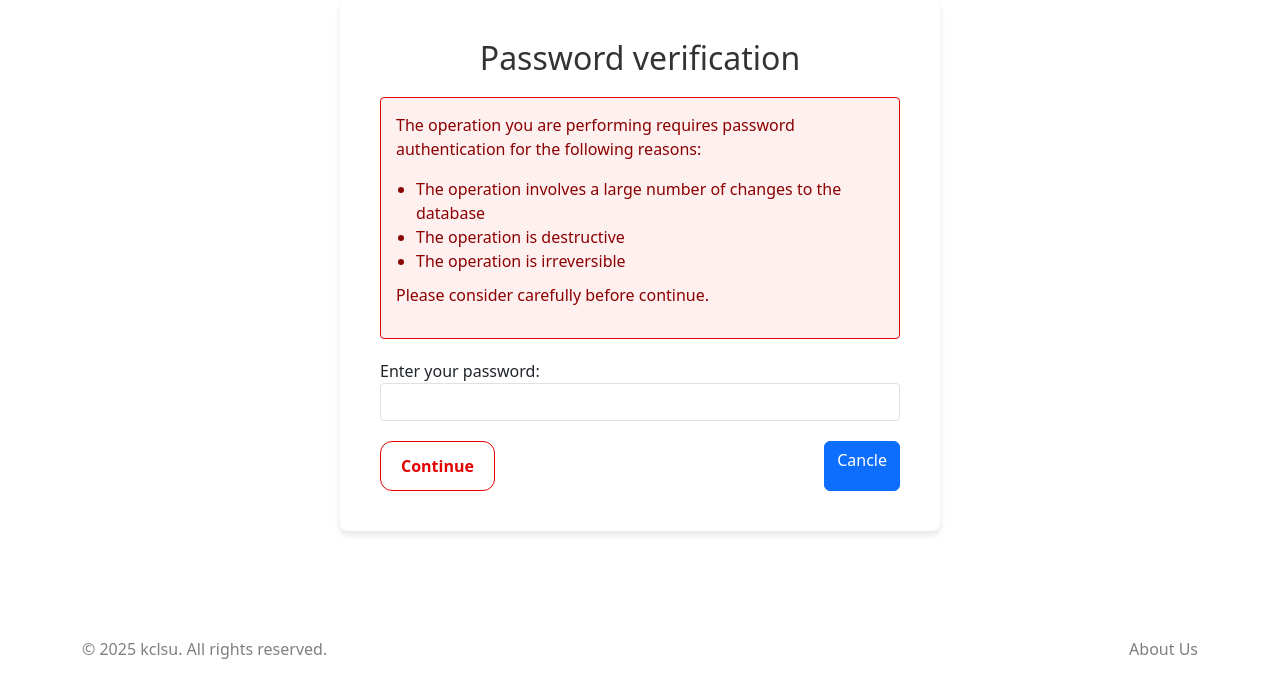
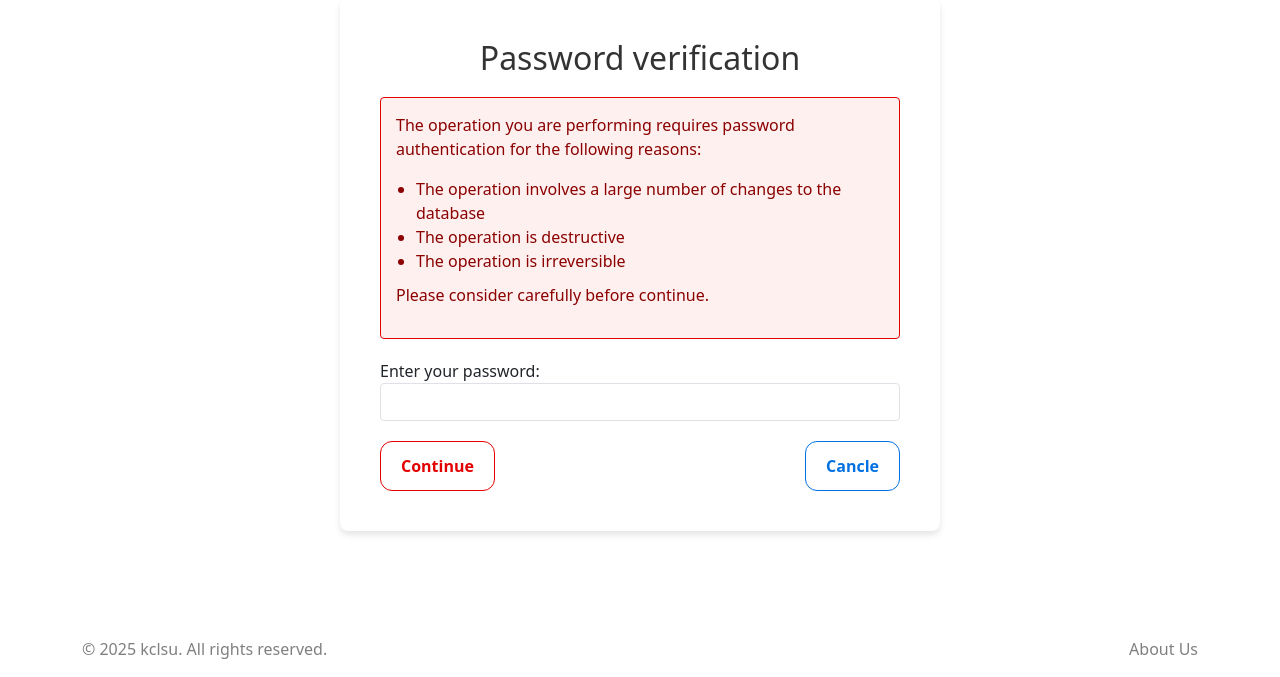
Before and after one commit to MingzeLi-qwq/Clubland, a Django app: page /verify-admin-password/ in a window 1280 px wide. Shown: the part 164-841 px from the top of the page. Run offline with Django 5.2, Linux system fonts and the light colour scheme; data that the repository does not hold is empty; some libraries are stand-ins or nearby versions.

Commit message:
some update

```diff
--- a/admin_system/templates/admin_panel/admin_panel_club/admin_panel_club_event/RSVPs.html
+++ b/admin_system/templates/admin_panel/admin_panel_club/admin_panel_club_event/RSVPs.html
@@ -7,7 +7,7 @@
 <div class="card p-3 mb-3 shadow-sm">
   <h5>Attendees ({{ rsvps.count }})</h5>
 
-  <!-- 搜索框 -->
+  <!-- search box -->
   <form method="get" class="mb-3">
     <div class="input-group">
       <input type="text" name="search" class="form-control"
@@ -16,7 +16,7 @@
     </div>
   </form>
 
-  <!-- RSVPs列表 -->
+  <!-- RSVPs list -->
   <div class="table-responsive">
     <table class="table table-hover">
       <thead class="table-light">
@@ -53,7 +53,7 @@
   </div>
 </div>
 
-<!-- 添加RSVP搜索框 -->
+<!-- Add RSVP search box -->
 <div class="card p-3 mt-4 shadow-sm">
   <h5>Add Attendees</h5>
   <p>Search for users to add to this event.</p>
--- a/admin_system/templates/admin_panel/admin_panel_club/events.html
+++ b/admin_system/templates/admin_panel/admin_panel_club/events.html
@@ -14,7 +14,7 @@
             </a>
         </div>
 
-        <!-- 添加搜索框 -->
+        <!-- Add search box -->
         <form method="get" class="mb-3">
             <div class="input-group">
                 <input type="text" name="search" class="form-control" placeholder="Search events" value="{{ search_query }}">
@@ -22,7 +22,7 @@
             </div>
         </form>
 
-        <!-- 显示events列表 -->
+        <!-- Show events list -->
         <div class="table-responsive">
             <table class="table table-hover">
                 <thead class="table-light">
--- a/admin_system/templates/admin_panel/admin_panel_requests/new_club_requests.html
+++ b/admin_system/templates/admin_panel/admin_panel_requests/new_club_requests.html
@@ -10,7 +10,7 @@
 
 <h4>New Club Requests</h4>
 
-<!-- 搜索框 -->
+<!-- search box -->
 <form method="get" class="mb-3">
     <div class="input-group">
         <input type="text" name="search" class="form-control" placeholder="Search requests" value="{{ search_query }}">
--- a/admin_system/templates/admin_panel/admin_panel_user/information.html
+++ b/admin_system/templates/admin_panel/admin_panel_user/information.html
@@ -5,7 +5,7 @@
 <h4>User Information</h4>
 
 <div class="card p-3 mb-3 shadow-sm">
-    <!-- 用户头像 -->
+    <!-- User profile picture -->
     <div class="d-flex align-items-center mb-4">
         <div class="rounded-circle bg-light d-flex justify-content-center align-items-center"
              style="width: 80px; height: 80px;">
@@ -17,7 +17,7 @@
         </div>
     </div>
 
-    <!-- 基本信息 -->
+    <!-- Basic Information -->
     <div class="row">
         <div class="col-md-6">
             <div class="mb-3">
--- a/admin_system/templates/admin_panel/admin_panel_user/memberships.html
+++ b/admin_system/templates/admin_panel/admin_panel_user/memberships.html
@@ -5,7 +5,7 @@
 <div class="card p-3 shadow-sm mb-4">
     <h4>Memberships</h4>
 
-    <!-- 搜索框 -->
+    <!-- search box -->
     <form method="get">
         <div class="input-group">
             <input type="text" name="search" class="form-control"
@@ -15,7 +15,7 @@
     </form>
 </div>
 
-<!-- Manager会员表格 -->
+<!-- Manager membership table -->
 <div class="card p-3 mb-4 shadow-sm">
     <h5>Membership as Manager ({{ manager_count }})</h5>
     <p class="text-muted small mb-0">Please manage and remove Manager's membership on the Club Members page.</p >
@@ -50,7 +50,7 @@
     </div>
 </div>
 
-<!-- Regular会员表格 -->
+<!-- Regular membership table -->
 <div class="card p-3 shadow-sm">
     <h5>Regular Membership ({{ regular_count }})</h5>
     <div class="table-responsive">
--- a/admin_system/templates/admin_panel/clubs.html
+++ b/admin_system/templates/admin_panel/clubs.html
@@ -7,7 +7,7 @@
 <div class="card p-3 mb-3 shadow-sm">
     <h5>All Clubs ({{club_count}})</h5>
 
-    <!-- 添加搜索框 -->
+    <!-- search box -->
     <form method="get" class="mb-3">
         <div class="input-group">
             <input type="text" name="search" class="form-control" placeholder="Search clubs" value="{{ search_query }}">
@@ -15,7 +15,7 @@
         </div>
     </form>
 
-    <!-- 显示clubs列表 -->
+    <!-- club list -->
     <table class="table table-hover">
         <thead class="table-light">
             <tr>
--- a/admin_system/templates/admin_panel/users.html
+++ b/admin_system/templates/admin_panel/users.html
@@ -8,7 +8,7 @@
 <div class="card p-3 mb-3 shadow-sm">
     <h5>All Users ({{user_count}})</h5>
 
-    <!-- 添加搜索框 -->
+    <!-- search box -->
     <form method="get" class="mb-3">
         <div class="input-group">
             <input type="text" name="search" class="form-control" placeholder="Search users" value="{{ search_query }}">
@@ -16,7 +16,7 @@
         </div>
     </form>
 
-    <!-- 显示users列表 -->
+    <!-- user list -->
     <div class="table-responsive">
         <table class="table table-hover">
             <thead class="table-light">
--- a/admin_system/templates/verify_password.html
+++ b/admin_system/templates/verify_password.html
@@ -47,6 +47,18 @@
         background-color: #e30000;
         color: #ffffff;
     }
+    .btn-cancel {
+        border-radius: 12px;
+        border: 1px solid #0071e3;
+        color: #0071e3;
+        padding: 12px 20px;
+        font-weight: 600;
+        transition: all 0.3s ease;
+    }
+    .btn-cancel:hover {
+        background-color: #005bb5;
+        color: #ffffff;
+    }
     .info-box {
         background-color: #fff0f0;
         border: 1px solid #e30000;
@@ -89,7 +101,7 @@
         </div>
         <div class="d-flex justify-content-between">
             <button type="submit" class="btn btn-outline-danger">Continue</button>
-            <a href="{{ request.session.return_url }}" class="btn btn-primary">Cancle</a>
+            <a href="{{ request.session.return_url }}" class="btn btn-cancel">Cancle</a>
         </div>
     </form>
 </div>
```
Also changed, not shown: admin_system/templates/admin_panel/admin_panel_base.html (+4 -4 lines), admin_system/templates/admin_panel/admin_panel_club/admin_panel_club_base.html (+4 -4 lines), admin_system/templates/admin_panel/admin_panel_club/admin_panel_club_event/admin_panel_club_event_base.html (+4 -4 lines), admin_system/templates/admin_panel/admin_panel_club/admin_panel_club_event/general.html (+5 -7 lines), admin_system/templates/admin_panel/admin_panel_club/general.html (+3 -4 lines), admin_system/templates/admin_panel/admin_panel_club/members.html (+5 -5 lines), admin_system/templates/admin_panel/admin_panel_requests/new_club_request_detail.html (+0 -10 lines), admin_system/templates/admin_panel/admin_panel_user/admin_panel_user_base.html (+4 -4 lines), admin_system/templates/admin_panel/admin_users.html (+2 -10 lines), admin_system/tests/test_views.py (+16 -19 lines).
